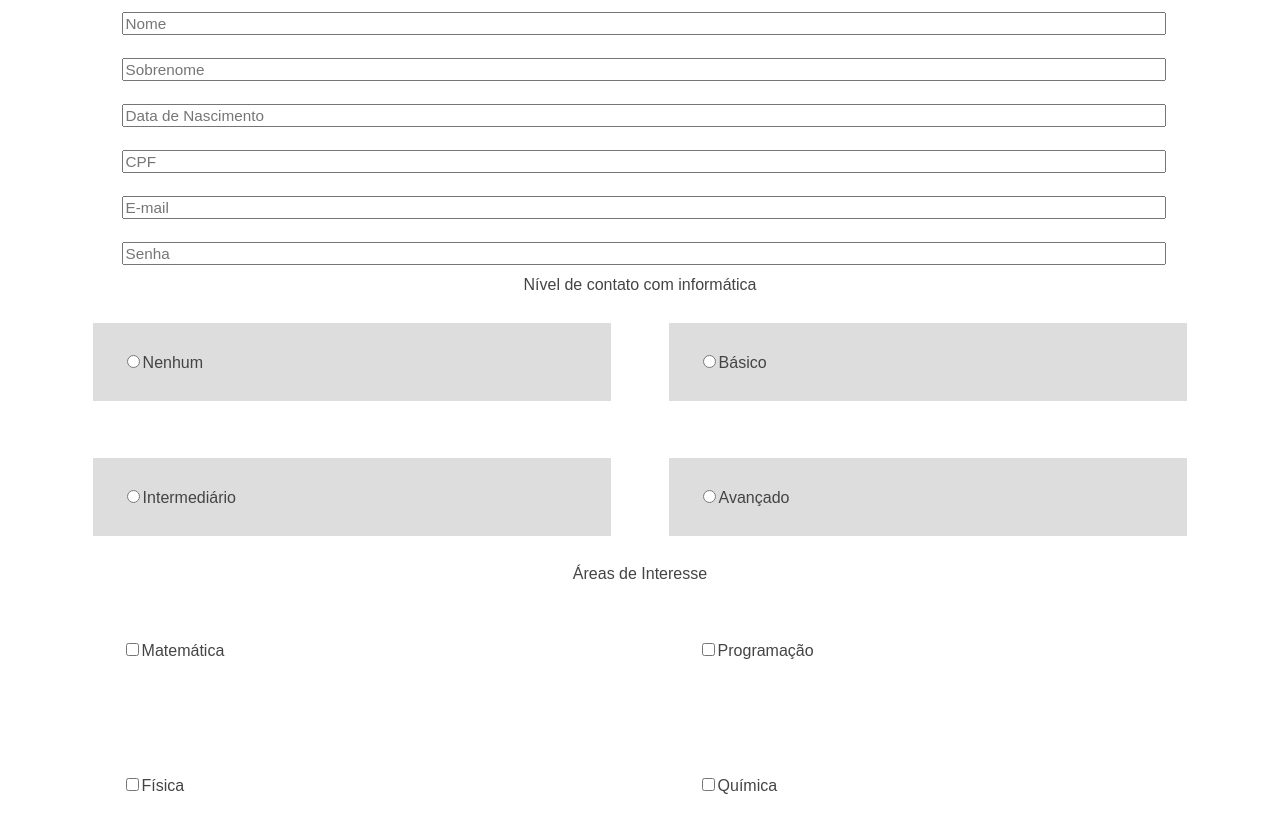
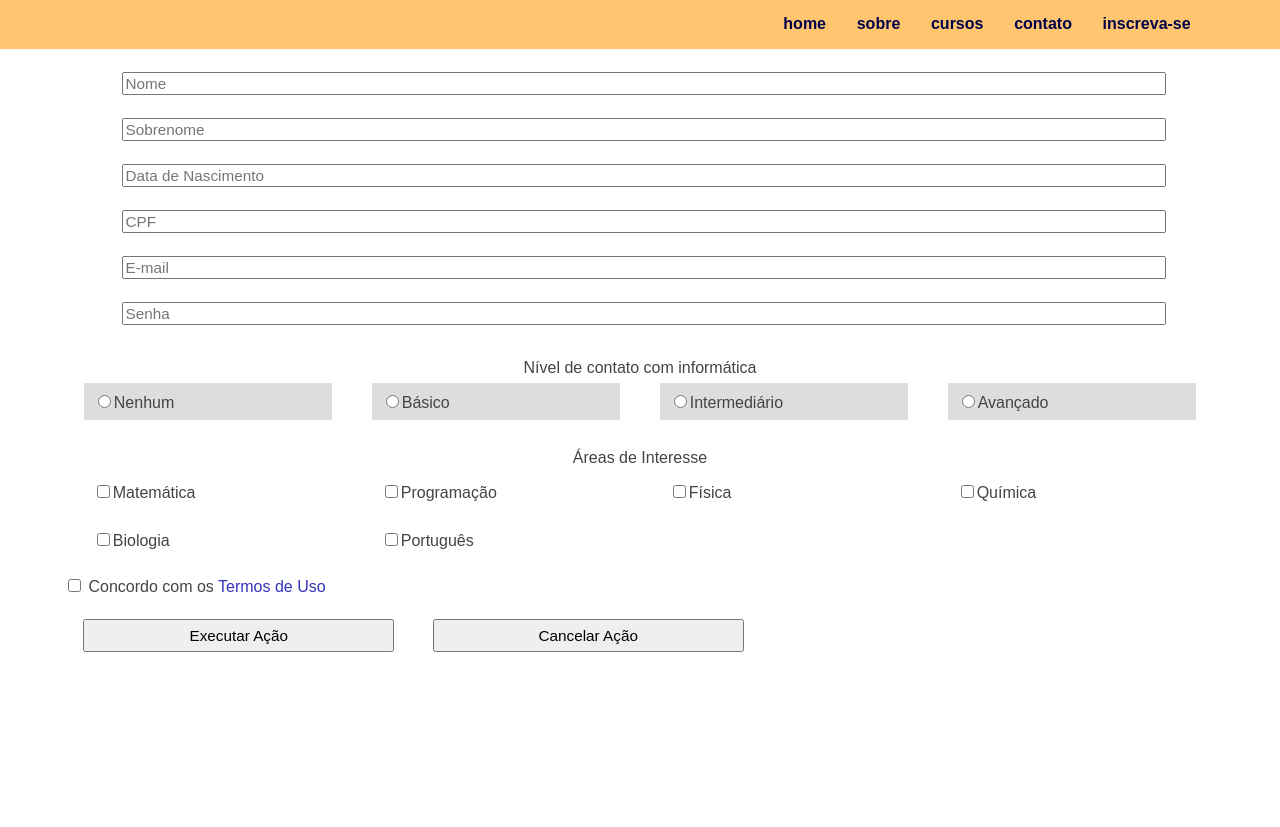
Before and after one commit to rafaellobouezo/cannon_game, a plain HTML site: page front/formulario.html in a window 1280 px wide. Shown: the top 827 px of the page. After the commit the page ends 800 px from the top, so only its background shows below. Drawn offline with nearby package versions, Linux system fonts and the light colour scheme.

Commit message:
ajustes para telas maiores

```diff
--- a/front/formulario.html
+++ b/front/formulario.html
@@ -11,6 +11,32 @@
 		margin: 0 auto;
 		font-family: Arial;
 		color: #444;
+	}
+
+	body a {
+		color: #33B;
+		cursor: pointer;
+	}
+
+	#mainHeader {
+		width: 90%;
+		--padding: 5%;
+	}
+
+	#mainHeader ul {
+		list-style: none;
+		text-align: center;
+		margin: 0 auto;
+	}
+
+	#mainHeader ul li {
+		list-style: none;
+		text-decoration: none;
+		background: #FFC66F;
+		padding: 1%;
+		margin: 2%;
+		color: #00004A;
+		font-weight: bold;
 	}
 
 	section {
@@ -33,7 +59,7 @@
 		margin: 1% 5%;
 	}
 
-	.radioItem {
+	.formFormat .radioItem {
 		width: 40%;
 		margin: 2.5%;
 		padding: 2.5%;
@@ -41,7 +67,7 @@
 		background: #DDD;
 	}
 
-	.checkItem {
+	.formFormat .checkItem {
 		width: 40%;
 		margin: 2.5%;
 		padding: 2.5%;
@@ -61,34 +87,109 @@
 		float: left;
 	}
 
+@media screen and (min-width: 600px) {
+	#mainHeader {
+		width: 100%;
+		background: #FFC66F;
+		float: left;
+	}
+
+	#mainHeader ul {
+		--margin: 0;
+		float: right;
+		width: 40%;
+		display: block;
+		--background: #FFC66F;
+	}
+
+	#mainHeader ul li {
+		list-style: none;
+		text-decoration: none;
+		padding: 2%;
+		margin: 1%;
+		--color: #00004A;
+		--font-weight: bold;
+		float: left;
+	}
+
+	section {
+		width: 90%;
+		margin: 0 5%;
+	}
+
+	.formFormat .radioItem {
+		width: 20%;
+		margin: 0.5% 1.75%;
+		padding: 0.75%;
+		float: left;
+		background: #DDD;
+	}
+
+	.formFormat .checkItem {
+		width: 20%;
+		margin: 0.5% 1.75%;
+		padding: 0.75%;
+		float: left;
+	}
+
+	.formFormat input[type=button] {
+		width: 27%;
+		margin: 1% 1.67%;
+		padding: 0.5%;
+		--float: left;
+	}
+
+	.separador {
+		width: 100%;
+		float: left;
+		margin: 1% 0;
+	}
+}
 	-->
 	</style>
 	<body>
 	</body>
+		<header id="mainHeader">
+			<ul>
+				<li>home</li>
+				<li>sobre</li>
+				<li>cursos</li>
+				<li>contato</li>
+				<li>inscreva-se</li>
+			<ul>
+		</header>
 		<section class="formSection">
 			<form class="formFormat">
+				<div class="separador">
 					<input type="text" name="nome"  class="full" placeholder="Nome" />
 					<input type="text" name="sobrenome" class="full" placeholder="Sobrenome" />
 					<input type="text" name="nasc" class="full" placeholder="Data de Nascimento" />
 					<input type="text" name="cpf" class="full" placeholder="CPF" />
 					<input type="text" name="email" class="full" placeholder="E-mail" />
 					<input type="password" name="senha" class="full" placeholder="Senha" />
-				<br /><label for="conhecimento">Nível de contato com informática</label>
-					<div class="radioItem"> <input type="radio" name="conhecimento" value="0">Nenhum </div>
-					<div class="radioItem"> <input type="radio" name="conhecimento" value="1">Básico </div>
-					<div class="radioItem"> <input type="radio" name="conhecimento" value="2">Intermediário </div>
-					<div class="radioItem"> <input type="radio" name="conhecimento" value="3">Avançado </div>
+				</div>
+				<br /><div class="separador">
+				<label for="conhecimento">Nível de contato com informática</label>
+						<div class="radioItem"> <input type="radio" name="conhecimento" value="0" />Nenhum </div>
+						<div class="radioItem"> <input type="radio" name="conhecimento" value="1" />Básico </div>
+						<div class="radioItem"> <input type="radio" name="conhecimento" value="2" />Intermediário </div>
+						<div class="radioItem"> <input type="radio" name="conhecimento" value="3" />Avançado </div>
+					</div>
+				<br /><div class="separador">
+				<label for="interesse">Áreas de Interesse</label>
+						<div class="checkItem"> <input type="checkbox" name="interesse" value="0" />Matemática  </div>
+						<div class="checkItem"> <input type="checkbox" name="interesse" value="1" />Programação  </div>
+						<div class="checkItem"> <input type="checkbox" name="interesse" value="2" />Física  </div>
+						<div class="checkItem"> <input type="checkbox" name="interesse" value="3" />Química  </div>
+						<div class="checkItem"> <input type="checkbox" name="interesse" value="4" />Biologia </div>
+						<div class="checkItem"> <input type="checkbox" name="interesse" value="5" />Português  </div>
+					</div>
 				<br />
-				<label for="interesse">Áreas de Interesse</label>
-					<div class="checkItem"> <input type="checkbox" name="interesse" value="0">Matemática  </div>
-					<div class="checkItem"> <input type="checkbox" name="interesse" value="1">Programação  </div>
-					<div class="checkItem"> <input type="checkbox" name="interesse" value="2">Física  </div>
-					<div class="checkItem"> <input type="checkbox" name="interesse" value="3">Química  </div>
-					<div class="checkItem"> <input type="checkbox" name="interesse" value="4">Biologia </div>
-					<div class="checkItem"> <input type="checkbox" name="interesse" value="5">Português  </div>
-				<br />
+				<input type="checkbox" name="termos" value="1"> Concordo com os <a>Termos de Uso</a>
+				<div class="separador">
 					<input type="button" value="Executar Ação">
 					<input type="button" value="Cancelar Ação">
+				</div>
 			</form>
 		</section>
 </html>
```
Lines whose indentation alone changed are shown as unchanged.
